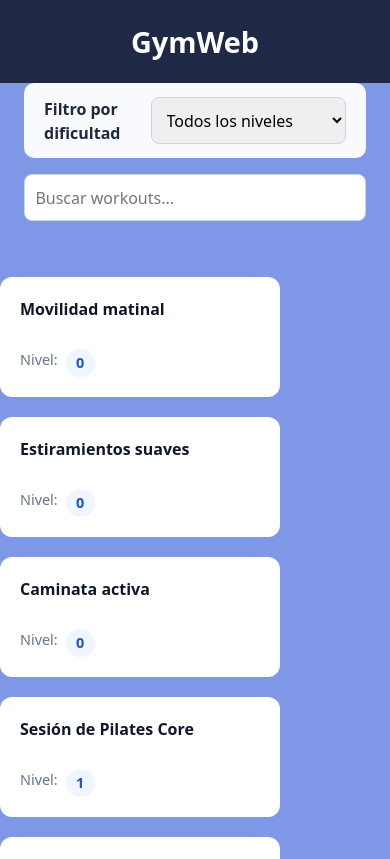
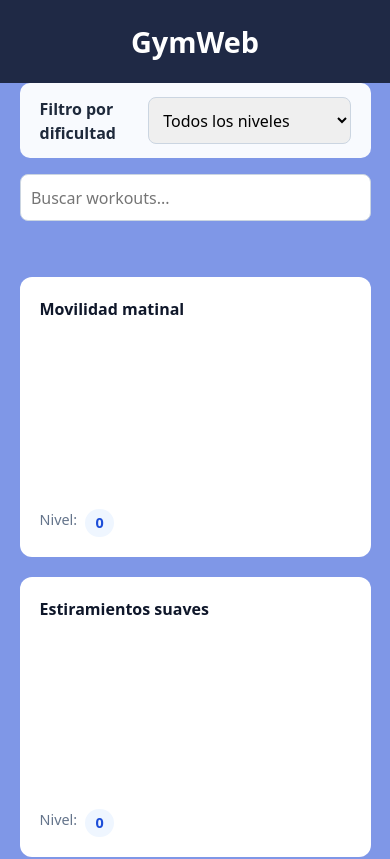
Before and after one commit to VladyslavaTrubina-ll/GymApp, an Angular app in the folder GymWeb/: page / in a window 390 px wide. Shown: the top 859 px of the page. Built offline with nearby package versions, Linux system fonts and the light colour scheme.

Commit message:
Subida de los responsive para dispositivo movil

```diff
--- a/GymWeb/src/app/components/vista-general/vista-detalle/vista-detalle.css
+++ b/GymWeb/src/app/components/vista-general/vista-detalle/vista-detalle.css
@@ -97,3 +97,26 @@ td.foto img {
   border: 2px solid #94a3b8;
   box-shadow: 0 4px 8px rgba(0, 0, 0, 0.15);
 }
+
+
+
+/*responsive para movil*/
+@media (max-width: 768px) {
+  table {
+    width: 95%;
+    display: block;
+    overflow-x: auto;
+    white-space: nowrap;
+  }
+
+  /*NO DEFORMA LAS FOTOS*/
+  td.foto img {
+    width: 70px;
+    height: 70px;
+    object-fit: cover;
+  }
+}
+
+*:focus-visible {
+  outline: 3px solid #2563eb;
+}
--- a/GymWeb/src/app/components/vista-general/vista-general.css
+++ b/GymWeb/src/app/components/vista-general/vista-general.css
@@ -127,3 +127,23 @@ background-color: #7f97e7;
   padding: 2.5rem;
   text-align: center;
 }
+
+
+/*RESPONSIVE PARA MOVIL*/
+@media (max-width: 768px) {
+  .filtrador, .busqueda, .contenedor-Workouts {
+    width: 90%;
+  }
+
+  .contenedor-Workouts {
+    flex-direction: column;
+  }
+
+  .listaWorkouts {
+    width: 100%;
+  }
+}
+
+a:focus-visible, select:focus-visible, input:focus-visible {
+  outline: 3px solid #2563eb;
+}
```
Also changed, not shown: GymWeb/src/app/components/vista-general/vista-detalle/vista-detalle.ts (line endings or trailing spaces).
